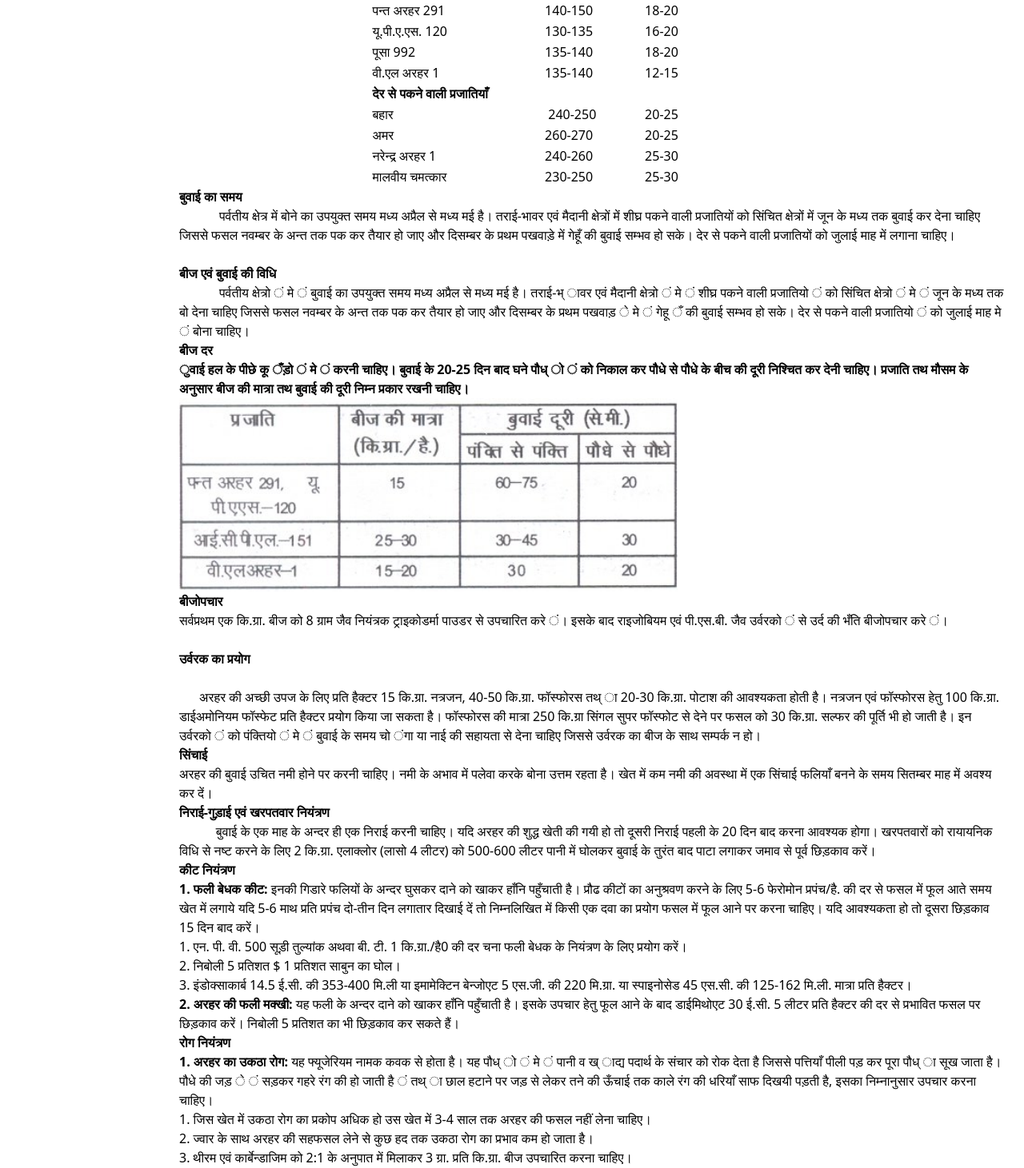
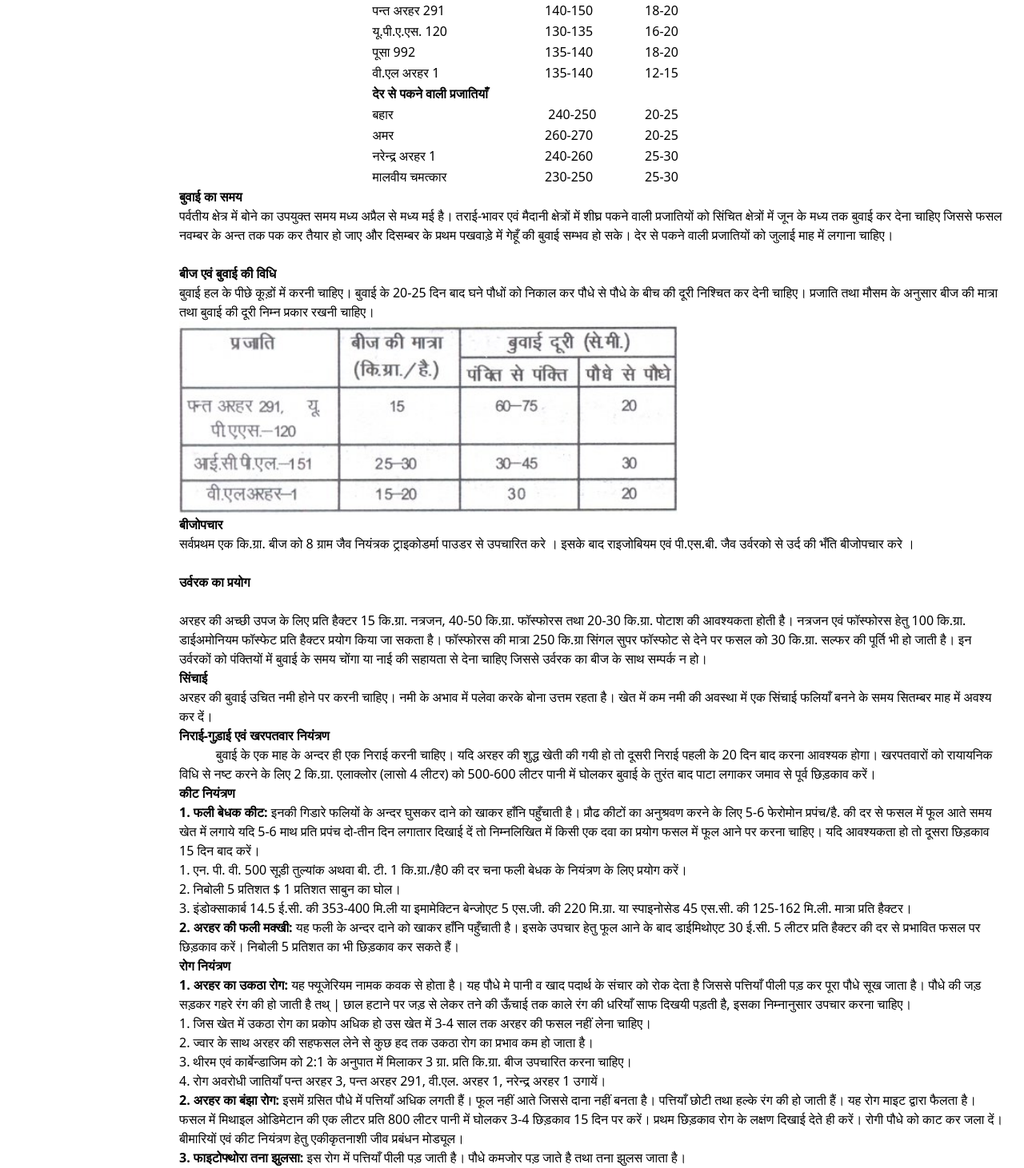
Before and after one commit to AbhijeetSRawat/Kisan_Diary, a React (Vite) app: page /arhar in a window 1280 px wide. Shown: the part 1406-2867 px from the top of the page at 80% size. Built offline with nearby package versions, Linux system fonts and the light colour scheme.

Commit message:
arhar update

```diff
--- a/src/pages/dal/arhar.jsx
+++ b/src/pages/dal/arhar.jsx
@@ -116,8 +116,7 @@ export default function Arhar() {
     <br />
   </p>
   <p>
-    &nbsp;&nbsp;&nbsp;&nbsp;&nbsp;&nbsp;&nbsp;&nbsp;&nbsp;&nbsp;&nbsp;&nbsp;पर्वतीय
-    क्षेत्र में बोने का उपयुक्त समय मध्य अप्रैल से मध्य मई है। तराई-भावर एवं
+    पर्वतीय क्षेत्र में बोने का उपयुक्त समय मध्य अप्रैल से मध्य मई है। तराई-भावर एवं
     मैदानी क्षेत्रों में शीघ्र पकने वाली प्रजातियों को सिंचित क्षेत्रों में जून
     के मध्य तक बुवाई कर देना चाहिए जिससे फसल नवम्बर के अन्त तक पक कर तैयार हो
     जाए और दिसम्बर के प्रथम पखवाड़े में गेहूँ की बुवाई सम्भव हो सके। देर से पकने
@@ -128,23 +127,11 @@ export default function Arhar() {
     <br />
     <strong className="strongclass">बीज एवं बुवाई की विधि</strong>
     <br />
-    &nbsp;&nbsp;&nbsp;&nbsp;&nbsp;&nbsp;&nbsp;&nbsp;&nbsp;&nbsp;&nbsp;&nbsp;पर्वतीय
-    क्षेत्रो ं मे ं बुवाई का उपयुक्त समय मध्य अप्रैल से मध्य मई है। तराई-भ् ावर
-    एवं मैदानी क्षेत्रो ं मे ं शीघ्र पकने वाली प्रजातियो ं को सिंचित क्षेत्रो ं
-    मे ं जून के मध्य तक बो देना चाहिए जिससे फसल नवम्बर के अन्त तक पक कर तैयार हो
-    जाए और दिसम्बर के प्रथम पखवाड़ े मे ं गेहू ँ की बुवाई सम्भव हो सके। देर से
-    पकने वाली प्रजातियो ं को जुलाई माह मे ं बोना चाहिए।
+    बुवाई हल के पीछे कूड़ों में करनी चाहिए। बुवाई के 20-25 दिन बाद घने पौधों को निकाल कर पौधे से पौधे के बीच की दूरी निश्चित कर देनी चाहिए। प्रजाति तथा मौसम के अनुसार बीज की मात्रा तथा बुवाई की दूरी निम्न प्रकार रखनी चाहिए।
     <br />
   </p>
   <p>
-    <strong className="strongclass">
-      बीज दर
-      <br />
-      ुवाई हल के पीछे कू ँड़ो ं मे ं करनी चाहिए। बुवाई के 20-25 दिन बाद घने पौध्
-      ो ं को निकाल कर पौधे से पौधे के बीच की दूरी निश्चित कर देनी चाहिए। प्रजाति
-      तथ मौसम के अनुसार बीज की मात्रा तथ बुवाई की दूरी निम्न प्रकार रखनी चाहिए।
-      <br />
-    </strong>
+
     {/* <img src= {table1} alt="table1" width="1000px" /> <br /> */}
     <img src={table1} width={623} height={254} align="middle" />
   </p>
@@ -152,20 +139,14 @@ export default function Arhar() {
     <strong className="strongclass1"> बीजोपचार</strong>
     <br />
     सर्वप्रथम एक कि.ग्रा. बीज को 8 ग्राम जैव नियंत्रक ट्राइकोडर्मा पाउडर से
-    उपचारित करे ं। इसके बाद राइजोबियम एवं पी.एस.बी. जैव उर्वरको ं से उर्द की
-    भँति बीजोपचार करे ं।
+    उपचारित करे । इसके बाद राइजोबियम एवं पी.एस.बी. जैव उर्वरको  से उर्द की
+    भँति बीजोपचार करे ।
   </p>
   <br />
   <strong className="strongclass">उर्वरक का प्रयोग</strong>
   <br />
   <p>&nbsp;&nbsp;&nbsp;&nbsp;</p>
-  &nbsp;&nbsp;&nbsp;&nbsp;&nbsp;&nbsp;अरहर की अच्छी उपज के लिए प्रति हैक्टर 15
-  कि.ग्रा. नत्रजन, 40-50 कि.ग्रा. फॉस्फोरस तथ् ा 20-30 कि.ग्रा. पोटाश की
-  आवश्यकता होती है। नत्रजन एवं फॉस्फोरस हेतु 100 कि.ग्रा. डाईअमोनियम फॉस्फेट
-  प्रति हैक्टर प्रयोग किया जा सकता है। फॉस्फोरस की मात्रा 250 कि.ग्रा सिंगल सुपर
-  फॉस्फोट से देने पर फसल को 30 कि.ग्रा. सल्फर की पूर्ति भी हो जाती है। इन
-  उर्वरको ं को पंक्तियो ं मे ं बुवाई के समय चो ंगा या नाई की सहायता से देना
-  चाहिए जिससे उर्वरक का बीज के साथ सम्पर्क न हो।
+  अरहर की अच्छी उपज के लिए प्रति हैक्टर 15 कि.ग्रा. नत्रजन, 40-50 कि.ग्रा. फॉस्फोरस तथा 20-30 कि.ग्रा. पोटाश की आवश्यकता होती है। नत्रजन एवं फॉस्फोरस हेतु 100 कि.ग्रा. डाईअमोनियम फॉस्फेट प्रति हैक्टर प्रयोग किया जा सकता है। फॉस्फोरस की मात्रा 250 कि.ग्रा सिंगल सुपर फॉस्फोट से देने पर फसल को 30 कि.ग्रा. सल्फर की पूर्ति भी हो जाती है। इन उर्वरकों को पंक्तियों में बुवाई के समय चोंगा या नाई की सहायता से देना चाहिए जिससे उर्वरक का बीज के साथ सम्पर्क न हो।
   <br />
   <p />
   <p>
@@ -213,9 +194,9 @@ export default function Arhar() {
     <strong className="strongclass">रोग नियंत्रण</strong>
     <br />
     <strong className="strongclass">1. अरहर का उकठा रोग:</strong> यह फ्यूजेरियम
-    नामक कवक से होता है। यह पौध् ो ं मे ं पानी व ख् ाद्य पदार्थ के संचार को रोक
-    देता है जिससे पत्तियाँ पीली पड़ कर पूरा पौध् ा सूख जाता है। पौधे की जड़ े ं
-    सड़कर गहरे रंग की हो जाती है ं तथ् ा छाल हटाने पर जड़ से लेकर तने की ऊँचाई तक
+    नामक कवक से होता है। यह पौधे  मे  पानी व खाद पदार्थ के संचार को रोक
+    देता है जिससे पत्तियाँ पीली पड़ कर पूरा पौधे सूख जाता है। पौधे की जड़
+    सड़कर गहरे रंग की हो जाती है  तथ् | छाल हटाने पर जड़ से लेकर तने की ऊँचाई तक
     काले रंग की धरियाँ साफ दिखयी पड़ती है, इसका निम्नानुसार उपचार करना चाहिए।
     <br />
     1. जिस खेत में उकठा रोग का प्रकोप अधिक हो उस खेत में 3-4 साल तक अरहर की फसल
```
